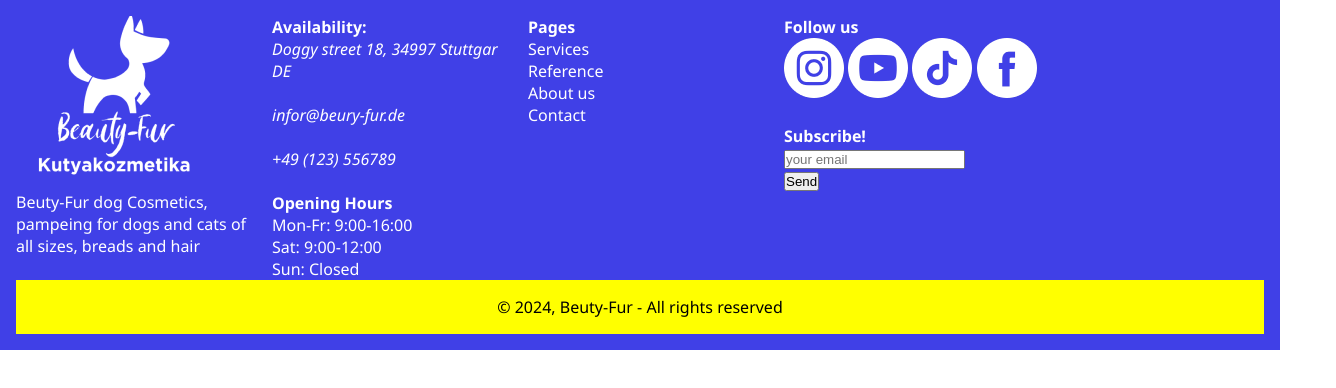
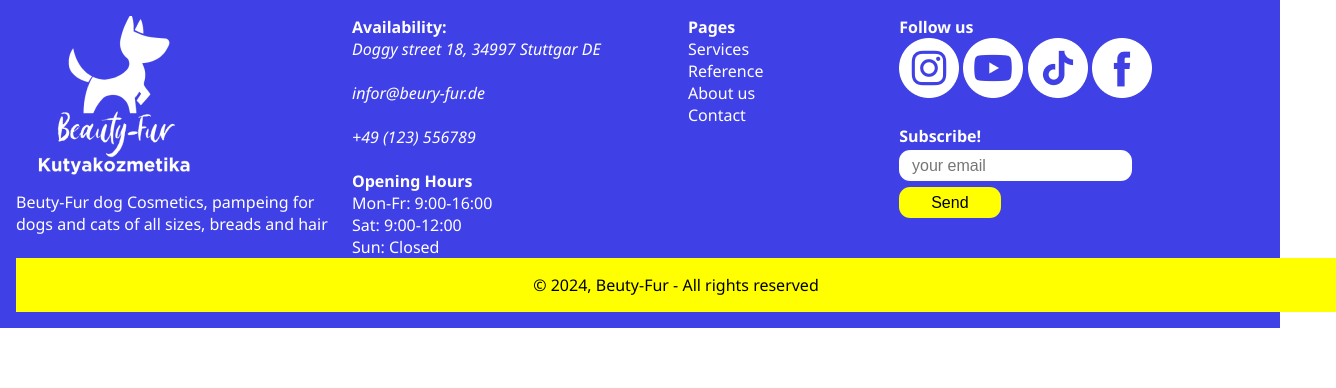
Before and after one commit to AlexJaegerPena/pawsome-pets, a plain HTML site: page index.html in a window 1280 px wide. Shown: the whole page, 1336 px wide, since content can reach past the window. Drawn offline with Linux system fonts and the light colour scheme.

Commit message:
The footer is edited

```diff
--- a/index.html
+++ b/index.html
@@ -54,8 +54,8 @@
         <br><br>
         <form action="#">
           <h4>Subscribe!</h4>
-          <input type="email" placeholder="your email"><br>
-          <input type="submit" value="Send">
+          <input type="email" placeholder="your email" class="foot-inp"><br>
+          <input type="submit" value="Send" class="foot-inp">
         </form>
 
       </section>
--- a/style.css
+++ b/style.css
@@ -9,8 +9,8 @@
   color: white;
   padding: 1rem;
   display: grid;
-  column-gap: 1rem;
-  grid-template-columns: 1fr 1fr 1fr 2fr;
+  column-gap: 1.5rem;
+  grid-template-columns: 25% 25% 15% 35%;
 
 }
 
@@ -44,3 +44,18 @@
   color: black;
   padding: 1rem;
 }
+
+.foot-inp {
+  padding: 0.4rem 0.8rem;
+  margin: 0.2rem 0;
+  border-radius: 0.7rem;
+  font-size: 1rem;
+  border: none;
+
+}
+.foot-inp[type='submit'] {
+  background-color: yellow;
+  display: block;
+  padding: 0.4rem 2rem;
+  align-items: center;
+}
```
